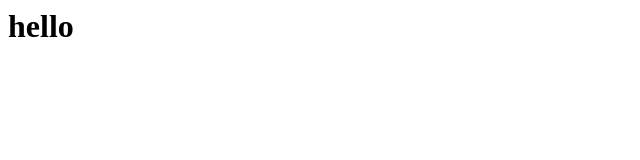
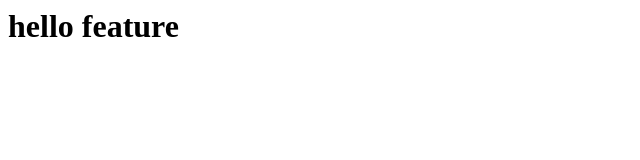
Before and after one commit to sudhakard27/git-test, a plain HTML site: page index.html in a window 1280 px wide. Shown: the whole page, without its empty margins (0-640 px from the left). Drawn offline with Linux system fonts and the light colour scheme.

```diff
--- a/index.html
+++ b/index.html
@@ -1 +1 @@
- <h1> hello </h1>
+ <h1> hello feature </h1>
```
